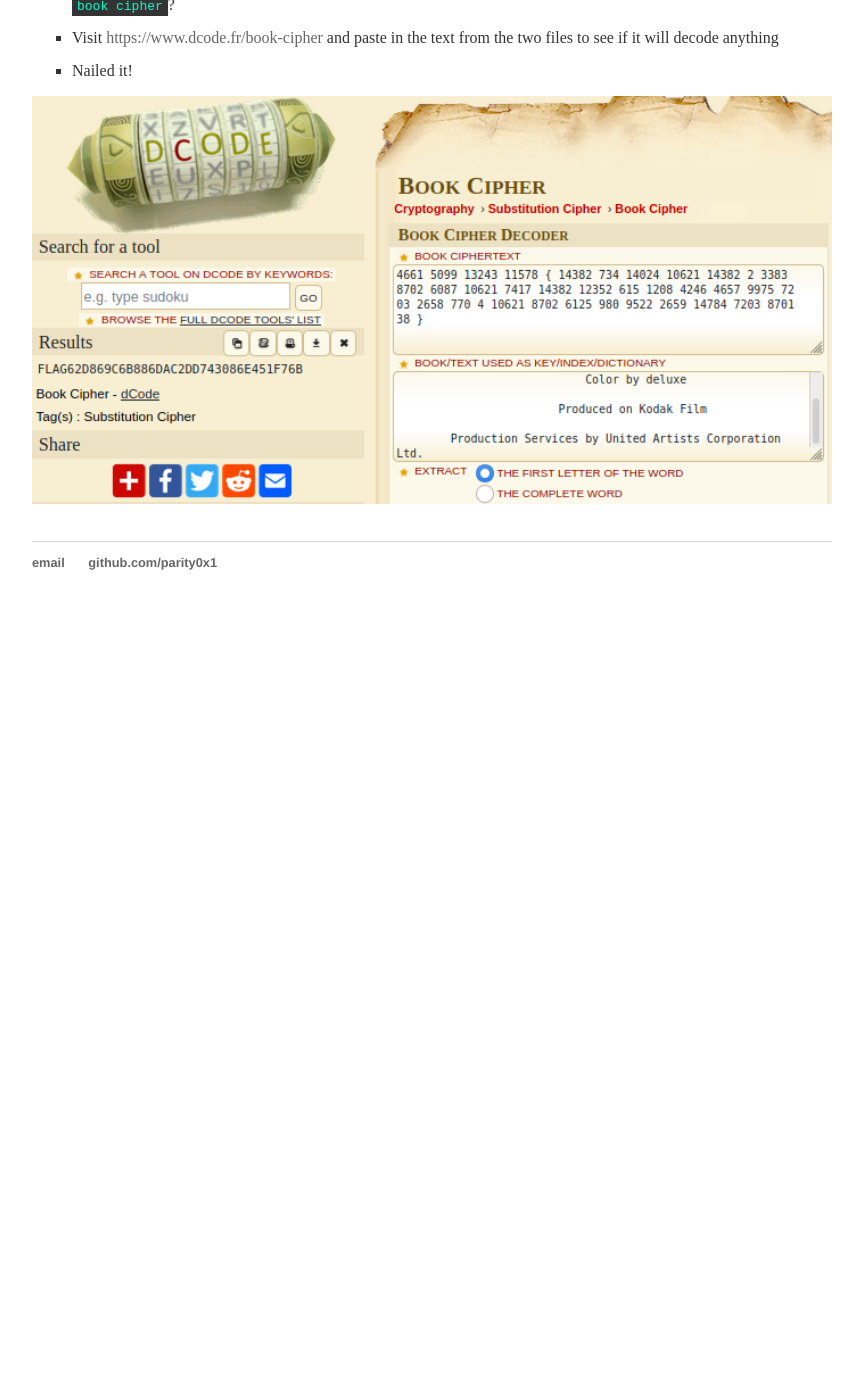
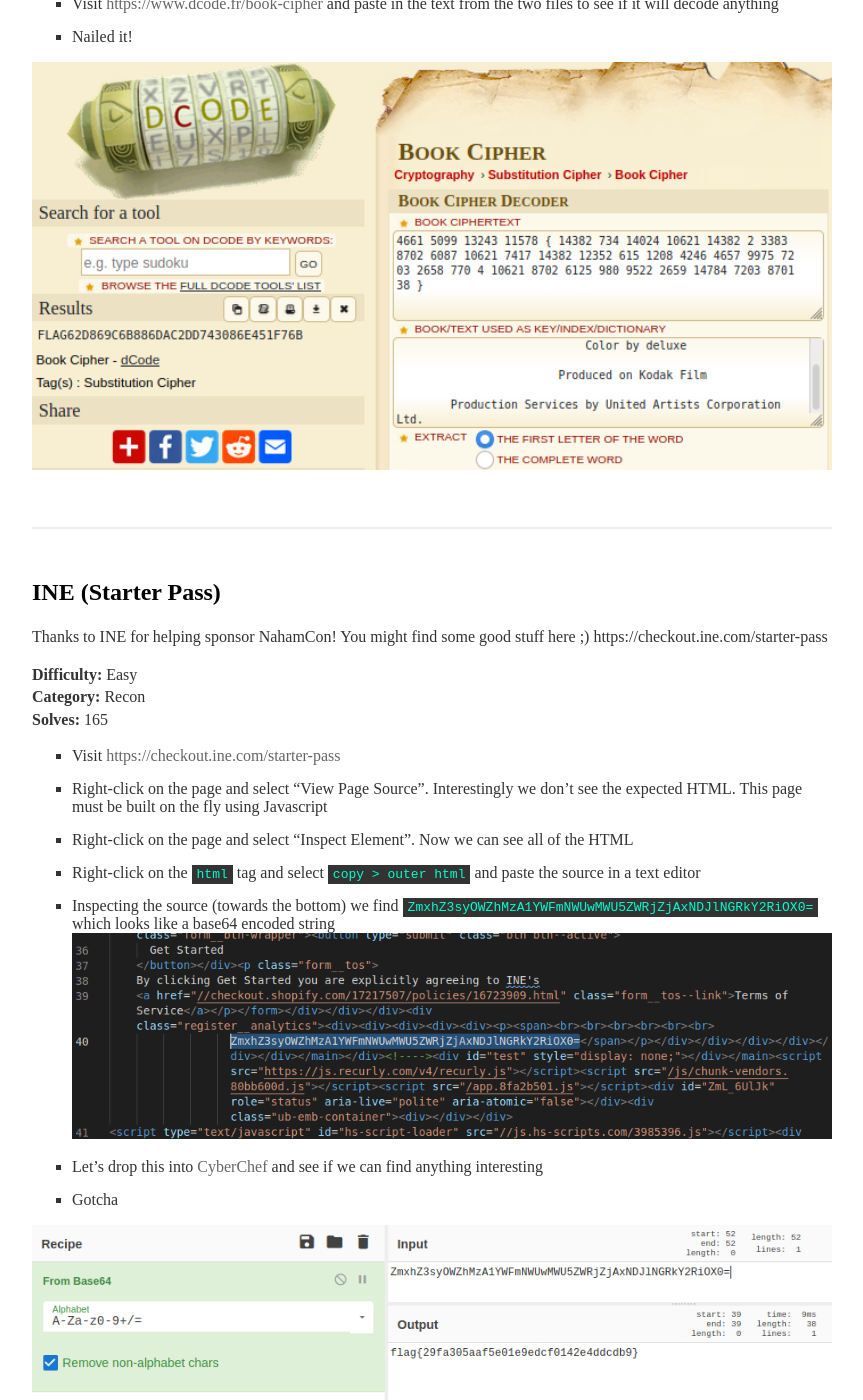
Before and after one commit to parity0x1/parity0x1.github.io, a Jekyll site: the page built from _posts/2021-03-14-nahamcon-ctf-2021.md, in a window 1280 px wide and 1400 px high, scrolled down 3143 px. Shown: the whole window, without its empty margins (208-1071 px from the left). Built offline with Jekyll 4.4.1, drawn with Linux system fonts in a browser that asks for light colours; before the commit the page ends 3773 px from its top, so only the background shows below that; some of the changed text lies outside the part shown.

Commit message:
NahamCon CTF 2021 - Challenge No. 4

```diff
--- a/_posts/2021-03-14-nahamcon-ctf-2021.md
+++ b/_posts/2021-03-14-nahamcon-ctf-2021.md
@@ -21,6 +21,7 @@
 1. [Read The Rules [ Warmups : Easy ]](#1)
 1. [Chicken Wings [ Warmups : Easy ]](#2)
 1. [Treasure [ Cryptography : Easy ]](#3)
+1. [INE (Starter Pass) [ Recon : Easy ]](#4)
 
 ---
 
@@ -78,3 +76,23 @@
 1. Nailed it!
 
 ![](/assets/nahamconctf2021/03/01.png)
+
+---
+
+## <a name="4"></a>INE (Starter Pass)
+Thanks to INE for helping sponsor NahamCon! You might find some good stuff here ;) https://checkout.ine.com/starter-pass
+
+**Difficulty:** Easy
+**Category:** Recon
+**Solves:** 165
+
+1. Visit [https://checkout.ine.com/starter-pass](https://checkout.ine.com/starter-pass)
+1. Right-click on the page and select "View Page Source". Interestingly we don't see the expected HTML. This page must be built on the fly using Javascript
+1. Right-click on the page and select "Inspect Element". Now we can see all of the HTML
+1. Right-click on the `html` tag and select `copy > outer html` and paste the source in a text editor
+1. Inspecting the source (towards the bottom) we find `ZmxhZ3syOWZhMzA1YWFmNWUwMWU5ZWRjZjAxNDJlNGRkY2RiOX0=` which looks like a base64 encoded string
+![](/assets/nahamconctf2021/04/01.png)
+1. Let's drop this into [CyberChef](https://gchq.github.io/CyberChef/) and see if we can find anything interesting
+1. Gotcha
+
+![](/assets/nahamconctf2021/04/02.png)
```
Also changed, not shown: other parts of _posts/2021-03-14-nahamcon-ctf-2021.md (+1 -4 lines), assets/nahamconctf2021/04/01.png (added), assets/nahamconctf2021/04/02.png (added).
